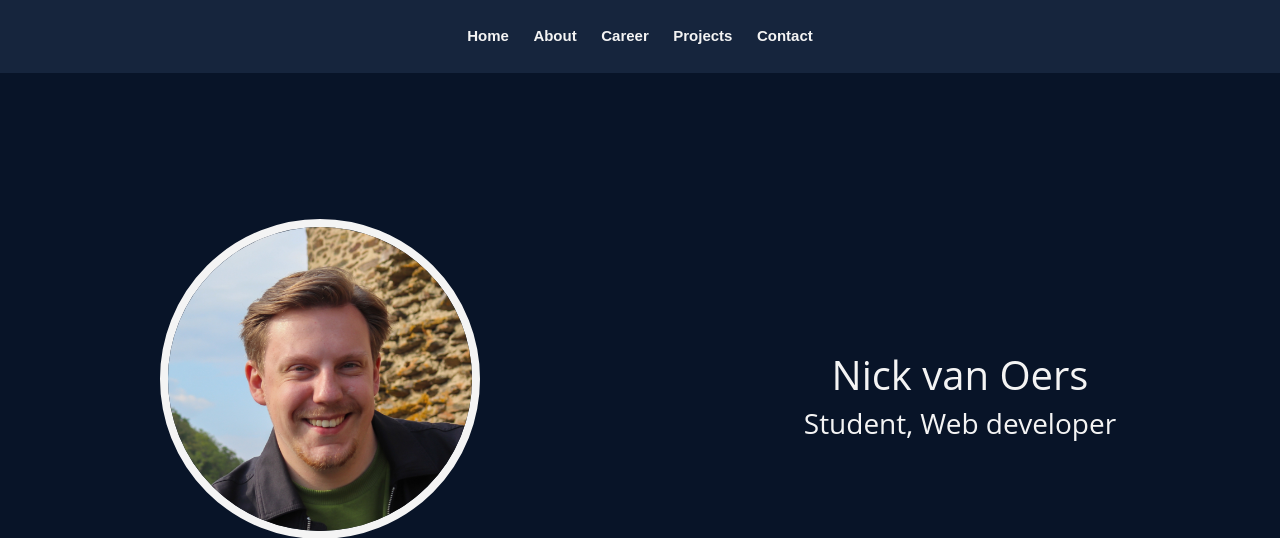
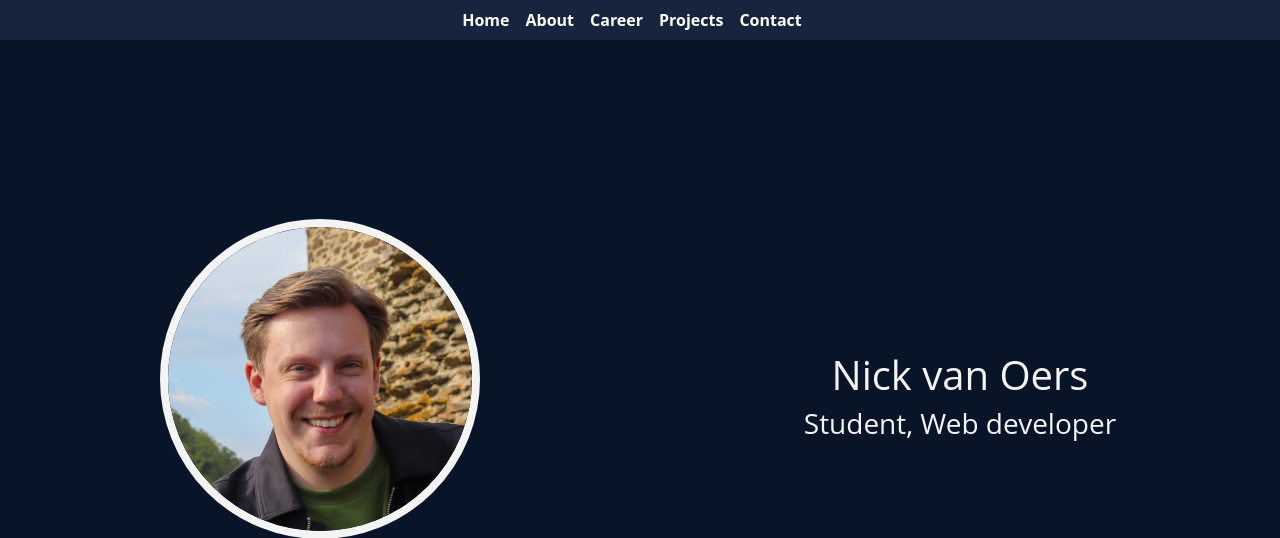
Before and after one commit to nvoers/portfolio, a Django app: page / in a window 1280 px wide. Shown: the top 538 px of the page. Run offline with Django 4.2, Linux system fonts and the light colour scheme; some libraries are stand-ins or nearby versions.

Commit message:
fixed navbar

```diff
--- a/portfolio/portfolio/templates/home.html
+++ b/portfolio/portfolio/templates/home.html
@@ -5,7 +5,8 @@
     <meta charset="UTF-8" />
     <meta name="viewport" content="width=device-width, initial-scale=1.0" />
     <meta http-equiv="X-UA-Compatible" content="ie=edge" />
-    <link rel="stylesheet" href="https://stackpath.bootstrapcdn.com/bootstrap/4.3.1/css/bootstrap.min.css" integrity="sha384-ggOyR0iXCbMQv3Xipma34MD+dH/1fQ784/j6cY/iJTQUOhcWr7x9JvoRxT2MZw1T" crossorigin="anonymous" />
+    <!-- CSS only -->
+    <link href="https://cdn.jsdelivr.net/npm/bootstrap@5.2.0-beta1/dist/css/bootstrap.min.css" rel="stylesheet" integrity="sha384-0evHe/X+R7YkIZDRvuzKMRqM+OrBnVFBL6DOitfPri4tjfHxaWutUpFmBp4vmVor" crossorigin="anonymous">
     <script src="https://ajax.googleapis.com/ajax/libs/jquery/3.3.1/jquery.min.js"></script>
     <script src="https://kit.fontawesome.com/4783c29945.js" crossorigin="anonymous"></script>
     <title>Nick van Oers</title>
@@ -67,4 +68,5 @@
         </div>
     </section>
   </body>
+  <script src="https://cdn.jsdelivr.net/npm/bootstrap@5.2.0-beta1/dist/js/bootstrap.bundle.min.js" integrity="sha384-pprn3073KE6tl6bjs2QrFaJGz5/SUsLqktiwsUTF55Jfv3qYSDhgCecCxMW52nD2" crossorigin="anonymous"></script>
 </html>
--- a/portfolio/portfolio/templates/navbar.html
+++ b/portfolio/portfolio/templates/navbar.html
@@ -1,4 +1,4 @@
-<div id="header" class="row fixed-top">
+<!-- <div id="header" class="row fixed-top">
         <nav id="navbar" class="navbar">
             <ul>
                 <li><a href="#">Home</a></li>
@@ -8,4 +8,37 @@
                 <li><a href="#">Contact</a></li>
             </ul>
         </nav>
-</div>
+</div> -->
+
+
+<nav class="navbar navbar-expand-lg fixed-top" aria-label="Offcanvas navbar large">
+    <div class="container-fluid">
+      <button class="navbar-toggler" type="button" data-bs-toggle="offcanvas" data-bs-target="#offcanvasNavbar2" aria-controls="offcanvasNavbar2">
+        <span class="navbar-toggler-icon"></span>
+      </button>
+      <div class="offcanvas offcanvas-end" tabindex="-1" id="offcanvasNavbar2" aria-labelledby="offcanvasNavbar2Label" style="background-color: #16253d;">
+        <div class="offcanvas-header">
+          <button type="button" class="btn-close" data-bs-dismiss="offcanvas" aria-label="Close"></button>
+        </div>
+        <div class="offcanvas-body">
+          <ul class="navbar-nav justify-content-center flex-grow-1 pe-3">
+            <li class="nav-item">
+              <a class="nav-link" href="#hero">Home</a>
+            </li>
+            <li class="nav-item">
+              <a class="nav-link" href="#about">About</a>
+            </li>
+            <li class="nav-item">
+              <a class="nav-link" href="#career">Career</a>
+            </li>
+            <li class="nav-item">
+                <a class="nav-link" href="#projects">Projects</a>
+            </li>
+            <li class="nav-item">
+                <a class="nav-link" href="#contact">Contact</a>
+            </li>
+          </ul>
+        </div>
+      </div>
+    </div>
+  </nav>
--- a/portfolio/static/css/index.css
+++ b/portfolio/static/css/index.css
@@ -23,35 +23,29 @@ body {
     padding: 0;
     background-color: #16253d;
     text-align: center;
+    margin-bottom: 20px;
 }
-.navbar ul {
-    margin: 0;
-    padding: 0;
-    display: inline-block;
-    list-style: none;
-    align-items: center;
+.off-canvas {
+    background-color: #16253d;
 }
-.navbar li {
-    display: inline-block;
-    position: relative;
-    padding: 10px;
+
+.nav-link {
+    color: white;
+    font-weight: bold;
 }
-.navbar a{
-    display: block;
-    align-items: center;
-    justify-content: space-between;
-    font-family: "Raleway", sans-serif;
-    font-size: 15px;
-    font-weight: 600;
-    color: #F4F4F4;
-    white-space: nowrap;
-    transition: 0.3s;
-    position: relative;
+
+.nav-link:hover{
+    color: #34b7a7;
 }
-.navbar a i, .navbar a:focus i {
-    font-size: 12px;
-    line-height: 0;
-    margin-left: 5px;
+
+.nav-link:focus{
+    text-decoration: none;
+    color: #34b7a7;
+}
+
+.active {
+    color: #34b7a7;
+    text-decoration: none;
 }
 
 .header-social-links a {
```
